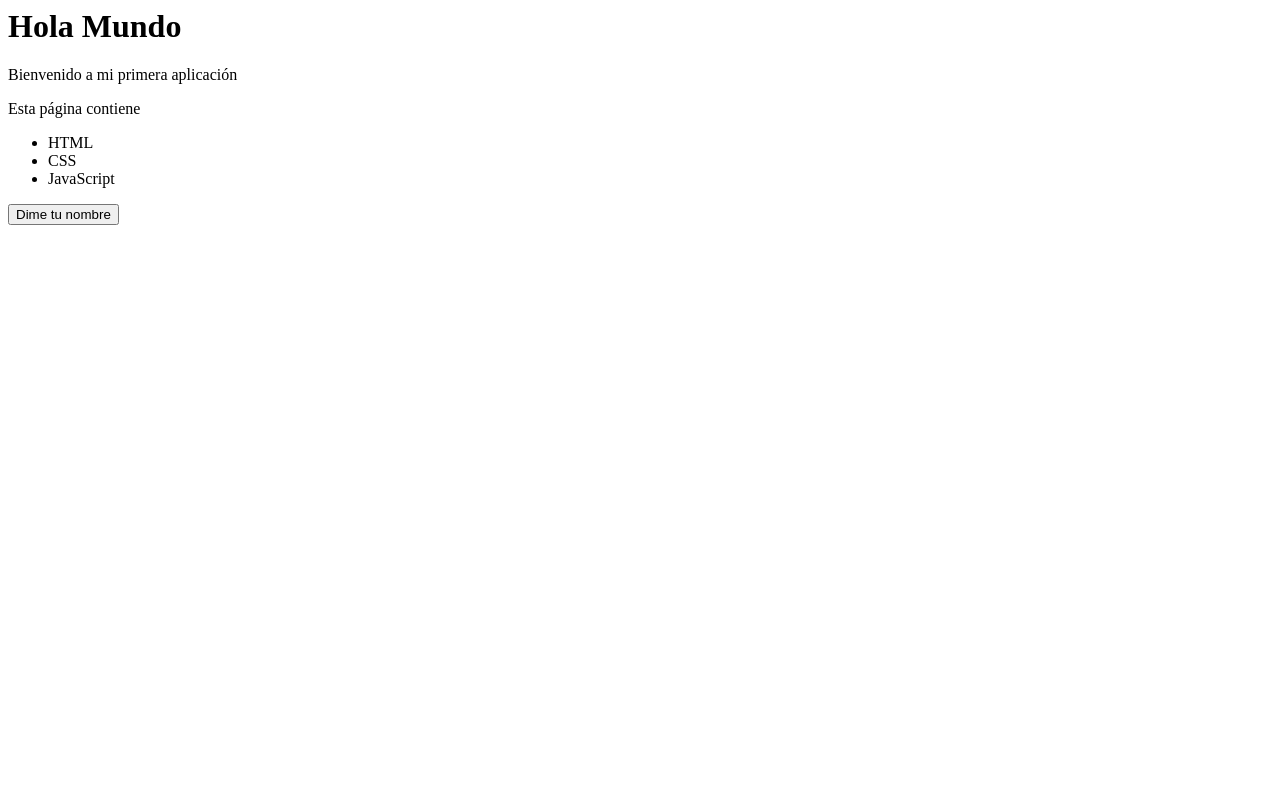
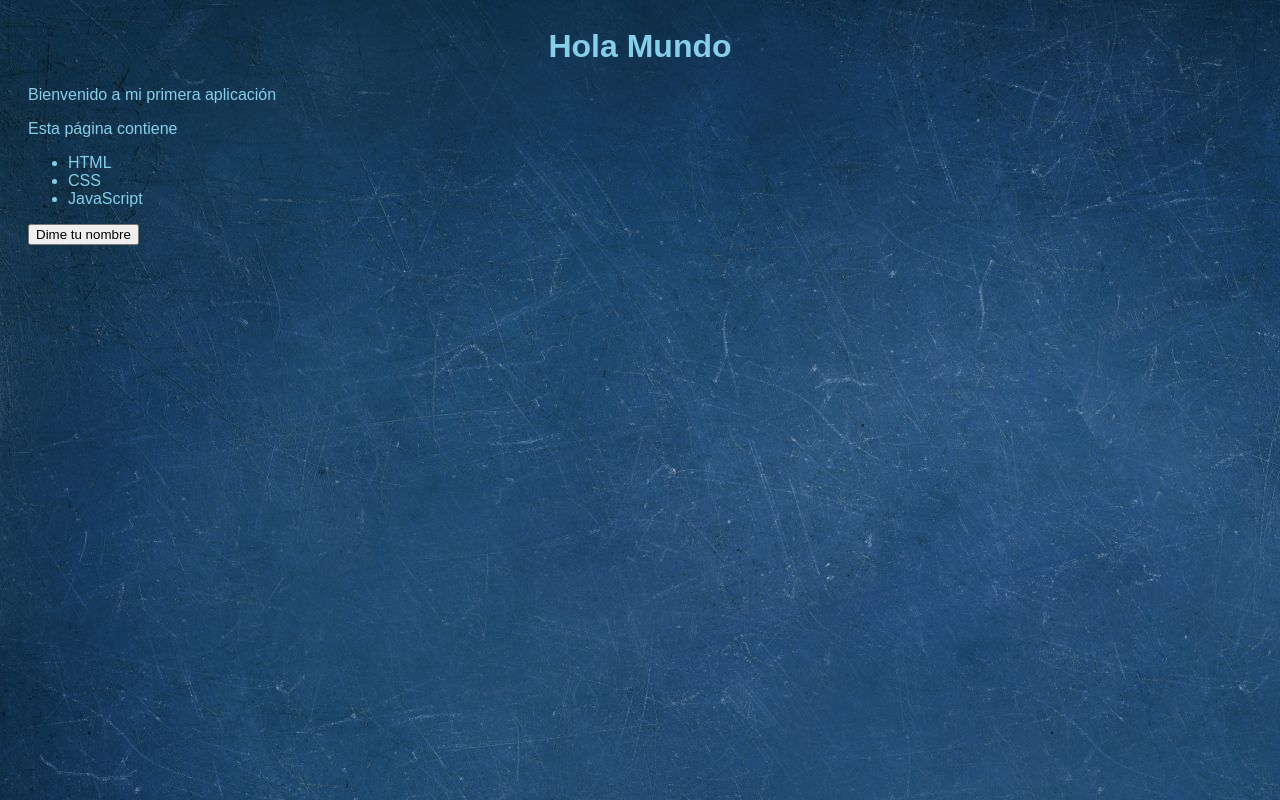
Before and after one commit to sofiigmag/ch26-web01, a plain HTML site: page index.html in a window 1280 px wide. Drawn offline with Linux system fonts and the light colour scheme.

Commit message:
style: estilo body,h1

```diff
--- a/assets/styles/style.css
+++ b/assets/styles/style.css
@@ -0,0 +1,10 @@
+body{
+    background-image: url("../../assets/img/papel-pintado-pared.jpg");
+    font-family: sans-serif;
+    color: skyblue;
+    padding: 20px;
+}
+
+h1 {
+    text-align: center;
+}
```
Also changed, not shown: index.html (+1 -0 lines).
